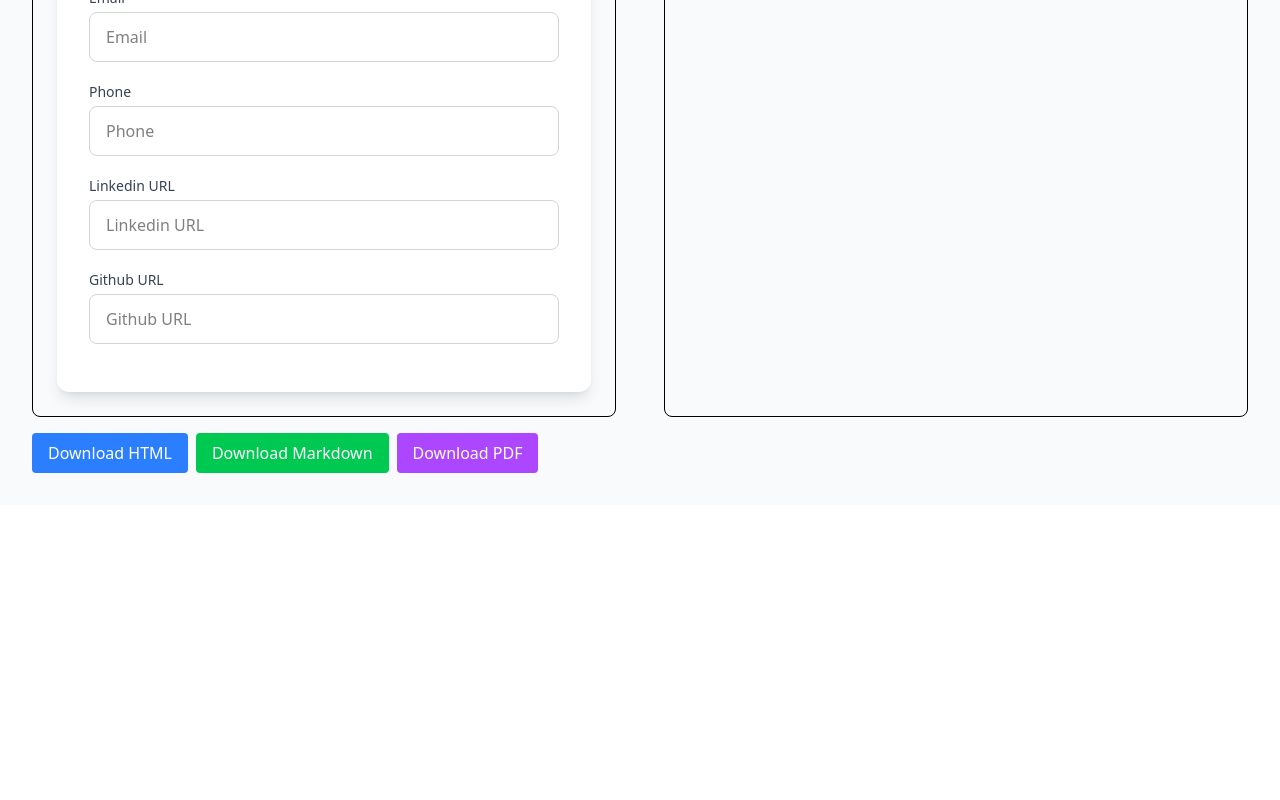
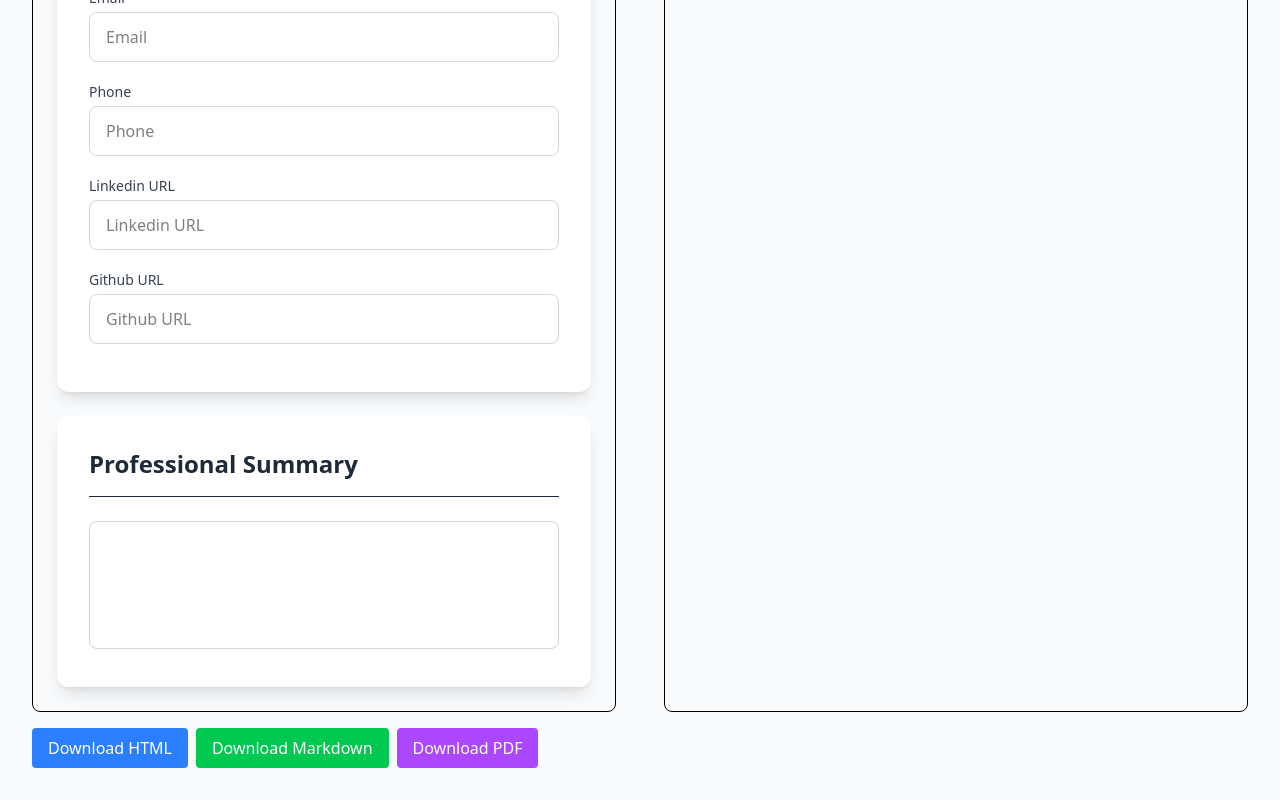
Before and after one commit to AyKrimino/resume-generator, a Next.js app in the folder frontend/: page / in a window 1280 px wide. Shown: the part 324-1124 px from the top of the page. Before the commit the page ends 829 px from the top, so only its background shows below. Built offline with nearby package versions, Linux system fonts and the light colour scheme; no server answers.

Commit message:
feat(frontend): add professional summary section

```diff
--- a/frontend/src/app/page.tsx
+++ b/frontend/src/app/page.tsx
@@ -54,7 +54,7 @@ ${githubUrl ? `[GitHub](${githubUrl})` : ""}
       <div className="max-w-7xl mx-auto">
         <h1 className="text-2xl font-bold mb-6">Resume Generator</h1>
         <div className="flex flex-col lg:flex-row gap-8">
-          <form className="w-full sm:w-1/2 p-6 border rounded-lg">
+          <form className="w-full sm:w-1/2 p-6 space-y-6 border rounded-lg">
             <section className="bg-white rounded-xl shadow-lg p-6 sm:p-8">
               <h1 className="text-2xl font-semibold text-gray-800 mb-6 border-b pb-4">
                 Personal Informations
@@ -122,6 +122,12 @@ ${githubUrl ? `[GitHub](${githubUrl})` : ""}
                 </div>
               </div>
             </section>
+            <section className="bg-white rounded-xl shadow-lg p-6 sm:p-8">
+              <h1 className="text-2xl font-semibold text-gray-800 mb-6 border-b pb-4">
+                Professional Summary
+              </h1>
+              <textarea className="w-full px-4 py-3 border border-gray-300 rounded-lg h-32 resize-none focus:ring-2 focus:ring-blue-500 focus:border-transparent"></textarea>
+            </section>
           </form>
           <div
             ref={previewRef}
```
